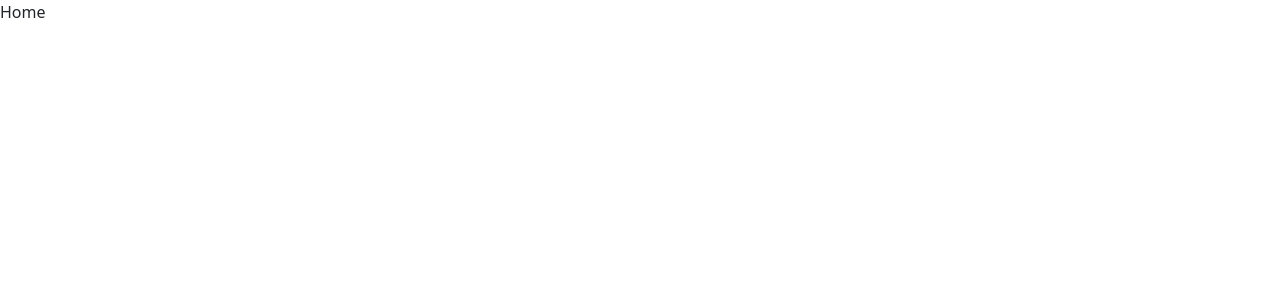
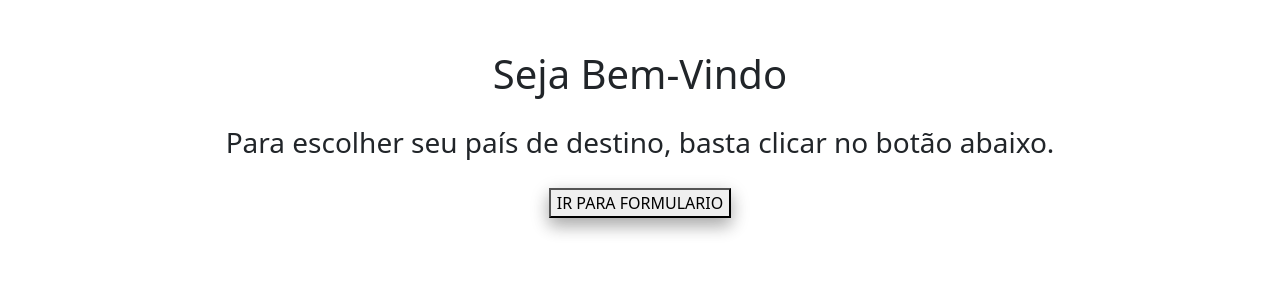
Before and after one commit to Lidia-2309/Coutries-Travel-Task, a React (Create React App) app: page /home in a window 1280 px wide. Shown: the top 300 px of the page. Built offline with nearby package versions, Linux system fonts and the light colour scheme.

Commit message:
Change CPF and Home Page

```diff
--- a/src/components/MaskedInput/masked.tsx
+++ b/src/components/MaskedInput/masked.tsx
@@ -1,15 +1,12 @@
 import InputMask from 'react-input-mask';
 
 const MaskedInput = () => {
-    return <InputMask
+    return (
+            <InputMask
+                className='form-control'
                 mask="999.999.999-99"
-                />
-
-    //<input type="text"
-    //className="form-control"
-    //id="exampleInputCPF"
-    //required
-    ///>
+            />
+    );
 }
 
 export default MaskedInput;
--- a/src/pages/Formulario/PageForm.css
+++ b/src/pages/Formulario/PageForm.css
@@ -3,5 +3,10 @@
 }
 
 .CPF{
+
     margin-bottom: 30px;
 }
+
+.btn{
+    margin-top: 20px;
+}
--- a/src/pages/Home/Home.tsx
+++ b/src/pages/Home/Home.tsx
@@ -1,7 +1,22 @@
+import { Link } from 'react-router-dom'
+import './home.css'
+
 export const Home = () => {
     return (
         <div>
-            <p>Home</p>
+            <h1>Seja Bem-Vindo</h1>
+            <h3>Para escolher seu país de destino, basta clicar no botão abaixo.</h3>
+            <div className="div-button">
+                <button
+                        className="button"
+                        onClick={refreshPage}>
+                        <Link className="text" to='/form'>IR PARA FORMULARIO</Link>
+                </button>
+            </div>
         </div>
     );
 };
+
+function refreshPage(){
+    window.location.reload();
+}
--- /dev/null
+++ b/src/pages/Home/home.css
@@ -0,0 +1,26 @@
+h1,h3{
+    padding-bottom: 20px;
+    height: 100%;
+    display:flex;
+    align-items: center;
+    justify-content:center;
+}
+
+h1{
+    padding-top: 50px;
+}
+
+.button {
+    box-shadow: 0 8px 16px 0 rgba(0,0,0,0.2), 0 6px 20px 0 rgba(0,0,0,0.19);
+ }
+.text{
+    color:black;
+    text-decoration: none;
+}
+
+.div-button{
+    height: 100%;
+    display:flex;
+    align-items: center;
+    justify-content:center;
+}
--- a/src/routes/index.tsx
+++ b/src/routes/index.tsx
@@ -1,4 +1,4 @@
-import { BrowserRouter, Switch, Route, Redirect } from 'react-router-dom';
+import { BrowserRouter, Switch, Route, Redirect, Link, useRouteMatch, useParams } from 'react-router-dom';
 import { Home } from '../pages/Home';
 import { FormPage } from '../pages/Formulario';
 import { Paises } from '../pages/Lista_Paises';
```
